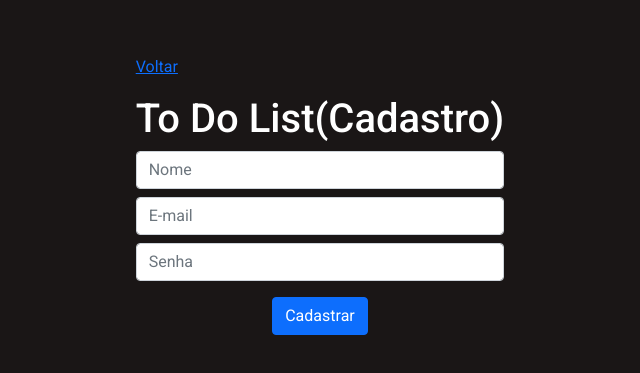
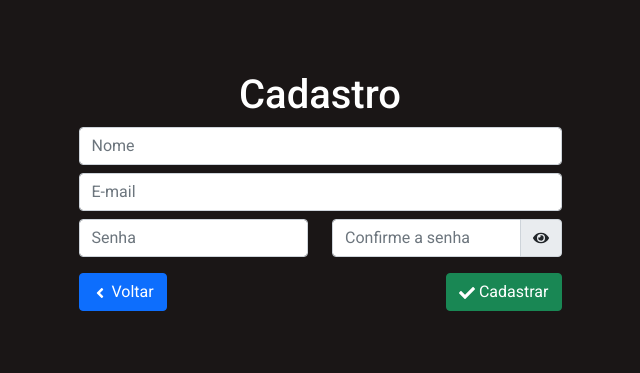
Before and after one commit to henriqwe/maisSaude, a React (Create React App) app: page /register in a window 1280 px wide. Shown: the part 209-582 px from the top of the page, without its empty margins (320-960 px from the left). Built offline with nearby package versions, Linux system fonts and the light colour scheme.

Commit message:
tela conclusao cadastro de usuario

```diff
--- a/package.json
+++ b/package.json
@@ -13,6 +13,7 @@
     "react": "^17.0.2",
     "react-bootstrap": "^2.0.0-rc.0",
     "react-dom": "^17.0.2",
+    "react-icons": "^4.3.1",
     "react-router-dom": "^5.3.0",
     "react-scripts": "4.0.3",
     "react-toastify": "^8.1.0",
--- a/src/pages/Login/index.js
+++ b/src/pages/Login/index.js
@@ -50,6 +50,7 @@ export function Login() {
             <Form.Control
               type="email"
               name='email'
+              autoComplete="email"
               value={formLogin.email}
               placeholder="E-mail"
               className="mt-2 mb-2"
@@ -60,6 +61,7 @@ export function Login() {
             <Form.Control
               type="password"
               name='senha'
+              autoComplete="password"
               value={formLogin.senha}
               placeholder="Senha"
               className="mb-2"
--- /dev/null
+++ b/src/pages/PageNotFound/index.js
@@ -0,0 +1,21 @@
+import React from "react";
+import { Button } from "react-bootstrap";
+import { useHistory } from "react-router-dom";
+
+export function PageNotFound() {
+
+    let history = useHistory()
+
+    function handleClick() {
+        history.push("/");
+      }
+
+    return (
+        <div className="container vh-100 d-flex justify-content-center align-items-center">
+            <div className='d-flex flex-column'>
+                <h1 className='text-white'>404 - Página não encontrada</h1>
+                <Button onClick={handleClick}>Ir para tela inicial</Button>
+            </div>
+        </div>
+    );
+}
--- a/src/pages/Register/Register.css
+++ b/src/pages/Register/Register.css
@@ -0,0 +1,3 @@
+.inputGroup:hover {
+    cursor: pointer;
+}
--- a/src/pages/Register/index.js
+++ b/src/pages/Register/index.js
@@ -1,70 +1,151 @@
 import React, { useState } from "react";
 import "./Register.css";
-import { Form, Button } from "react-bootstrap";
-import { Link } from "react-router-dom";
+import { Form, Button, InputGroup, Row, Col } from "react-bootstrap";
+import { useHistory } from "react-router-dom";
+import { FaAngleLeft, FaEyeSlash, FaEye, FaCheck } from "react-icons/fa";
+import api from '../../service/api'
+import { ToastContainer, toast, Slide } from 'react-toastify';
 
 export function Register() {
 
-  const [nome,setNome]= useState('')
-  const [email,setEmail]= useState('')
-  const [senha,setSenha]= useState('')
+    const [form, setForm] = useState({ nome: '', email: '', senha: '', senhaConf: '' })
+    const [showPass, setShowPass] = useState(false)
+    const [isFetching, setIsFetching] = useState(false)
 
+    const history = useHistory()
 
+    function handlerClick() {
+        history.push('/')
+    }
+
+    function handlerForm(e) {
+        setForm({ ...form, [e.name]: e.value })
+    }
+
+    function showPassword() {
+        setShowPass(!showPass)
+    }
+
+    async function createUser(e) {
+        e.preventDefault()
+
+        if (form.senha === form.senhaConf) {
+            setIsFetching(true)
+            try {
+                await toast.promise(api.post('api/createUser', form), {
+                    transition: Slide,
+                    pending: {
+                        render: 'Verificando...',
+                        theme: "colored",
+                        position: "bottom-right"
+                    },
+                    success: {
+                        render: 'Cadastro realizado com sucesso!',
+                        theme: "colored",
+                        position: "bottom-right"
+                    },
+                    error: {
+                        render: 'E-mail já cadastrado',
+                        theme: "colored",
+                        position: "bottom-right"
+                    }
+                });
+            } catch (error) { }
+            setIsFetching(false)
+        }else{
+            toast.error('As senhas não coincidem', {
+                position: "bottom-right",
+                autoClose: 5000,
+                hideProgressBar: false,
+                closeOnClick: true,
+                pauseOnHover: true,
+                draggable: true,
+                theme: "colored",
+                progress: undefined,
+                });
+        }
+    }
 
     return (
         <div className="container vh-100 d-flex">
-      <div className="vw-25 m-auto">
-      <p className="mt-2 text-white">
-            <Link to="/"> Voltar</Link>{""}
-          </p>
-        <h1 className="text-white text-center"> To Do List(Cadastro) </h1>
-        <Form>
-          <Form.Group className="mb-3">
+            <div className="w-auto m-auto">
+                <h1 className="text-white text-center"> Cadastro </h1>
+                <Form className='w-100' onSubmit={(e) => createUser(e)}>
+                    <Form.Group className="mb-3 ">
                         <Form.Control
                             type="text"
                             placeholder="Nome"
+                            name='nome'
                             className="mt-2 mb-2"
-              value = {nome}
-              onChange={(e)=>{
-                setNome(e.target.value)
-
+                            value={form.nome}
+                            onChange={(e) => {
+                                handlerForm(e.target)
                             }}
                             required
-
+                            disabled={isFetching}
                         />
                         <Form.Control
                             type="email"
                             placeholder="E-mail"
                             className="mt-2 mb-2"
-              value = {email}
-
-              onChange={(e)=>{
-                setEmail(e.target.value)
+                            name='email'
+                            value={form.email}
+                            onChange={(e) => {
+                                handlerForm(e.target)
                             }}
                             required
+                            disabled={isFetching}
 
                         />
+                        <Row className="align-items-center gap-0">
+                            <Col >
                                 <Form.Control
-              type="password"
+                                    type={showPass ? "text" : "password"}
                                     placeholder="Senha"
-              className="mb-2"
-              value = {senha}
-              onChange={(e)=>{
-                setSenha(e.target.value)
+                                    name='senha'
+                                    value={form.senha}
+                                    onChange={(e) => {
+                                        handlerForm(e.target)
                                     }}
                                     required
-
+                                    disabled={isFetching}
                                 />
+                            </Col>
+                            <Col>
+                                <InputGroup>
+                                    <Form.Control
+                                        type={showPass ? "text" : "password"}
+                                        placeholder="Confirme a senha"
+                                        name='senhaConf'
+                                        value={form.senhaConf}
+                                        onChange={(e) => {
+                                            handlerForm(e.target)
+                                        }}
+                                        required
+                                        disabled={isFetching}
+                                    />
+                                    <InputGroup.Text className='inputGroup' onClick={showPassword}>
+                                        {showPass
+                                            ? <FaEyeSlash />
+                                            : <FaEye />}
+                                    </InputGroup.Text>
+                                </InputGroup>
+                            </Col>
+                        </Row>
                     </Form.Group>
-          <Form.Group className="d-flex justify-content-center">
-           <Button  variant="primary" type="submit" className="v-100">
-              Cadastrar
+                    <Form.Group className="d-flex justify-content-between">
+                        <Button onClick={handlerClick} className="v-100">
+                            <FaAngleLeft /> Voltar
+                        </Button>
+                        <Button variant="success" type="submit" className="v-100">
+                        <FaCheck /> Cadastrar
                         </Button>
 
                     </Form.Group>
 
                 </Form>
             </div>
+            <ToastContainer />
         </div>
     )
 }
--- a/src/routes.js
+++ b/src/routes.js
@@ -2,14 +2,18 @@ import { BrowserRouter, Route, Switch } from "react-router-dom";
 import { Login } from "./pages/Login";
 import { Register } from "./pages/Register";
 import { Dashboard } from "./pages/Dashboard";
+import { PageNotFound } from "./pages/PageNotFound"
+
 
 const Routes = () => {
+
   return (
     <BrowserRouter>
       <Switch>
         <Route exact path="/" component={Login} />
         <Route exact path="/register" component={Register} />
         <Route exact path="/dashboard" component={Dashboard} />
+        <Route exact path="*" component={PageNotFound} />
       </Switch>
     </BrowserRouter>
   );
```
Also changed, not shown: 2 other files (tests, documents, lock files or other folders). Lines whose indentation alone changed are shown as unchanged.
